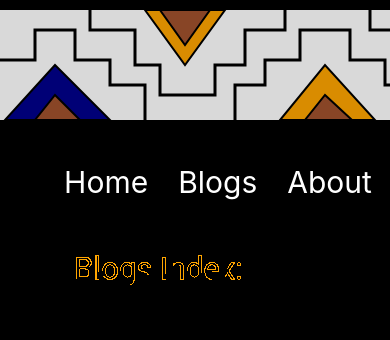
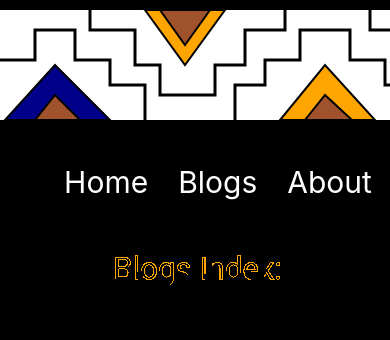
Before and after one commit to thandazilegcisa/1860303-React-App, a React (Create React App) app: page /blogs in a window 390 px wide. Shown: the top 340 px of the page. Built offline with nearby package versions, Linux system fonts and the light colour scheme.

Commit message:
Final Sub

```diff
--- a/src/styles/About.css
+++ b/src/styles/About.css
@@ -30,7 +30,7 @@
 }
 @media screen and (max-width: 1780px) {
   .aboutSvg {
-    transform: translateX(385%);
+    transform: translateX(255%);
   }
 }
 @media screen and (max-width: 580px) {
@@ -41,7 +41,7 @@
 }
 @media screen and (max-width: 445px) {
   .aboutSvg {
-    transform: translateX(30%);
+    transform: translateX(35%);
     height: 35px;
   }
 }
--- a/src/styles/Blogs.css
+++ b/src/styles/Blogs.css
@@ -77,7 +77,7 @@ h2 {
 }
 @media screen and (max-width: 1400px) {
   .blogsSvg {
-    transform: translateX(65%);
+    transform: translateX(105%);
   }
 }
 @media screen and (max-width: 580px) {
@@ -88,7 +88,7 @@ h2 {
 }
 @media screen and (max-width: 445px) {
   .blogsSvg {
-    transform: translateX(-15.8%);
+    transform: translateX(-5.8%);
     height: 35px;
   }
 }
--- a/src/styles/TopPattern.css
+++ b/src/styles/TopPattern.css
@@ -1,4 +1,3 @@
 .pattern-Above {
   background-color: white;
-  opacity: 85%;
 }
```
